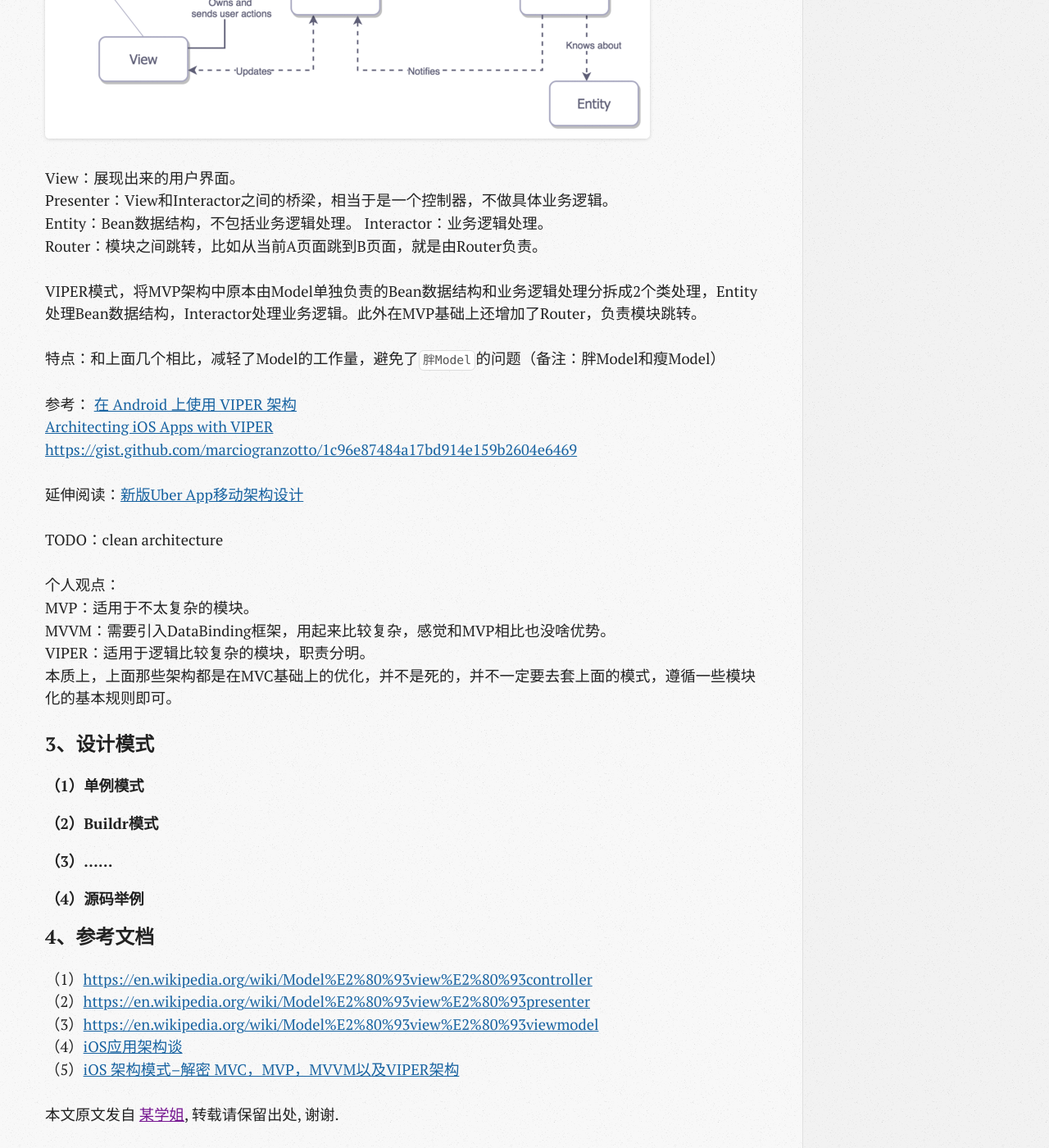
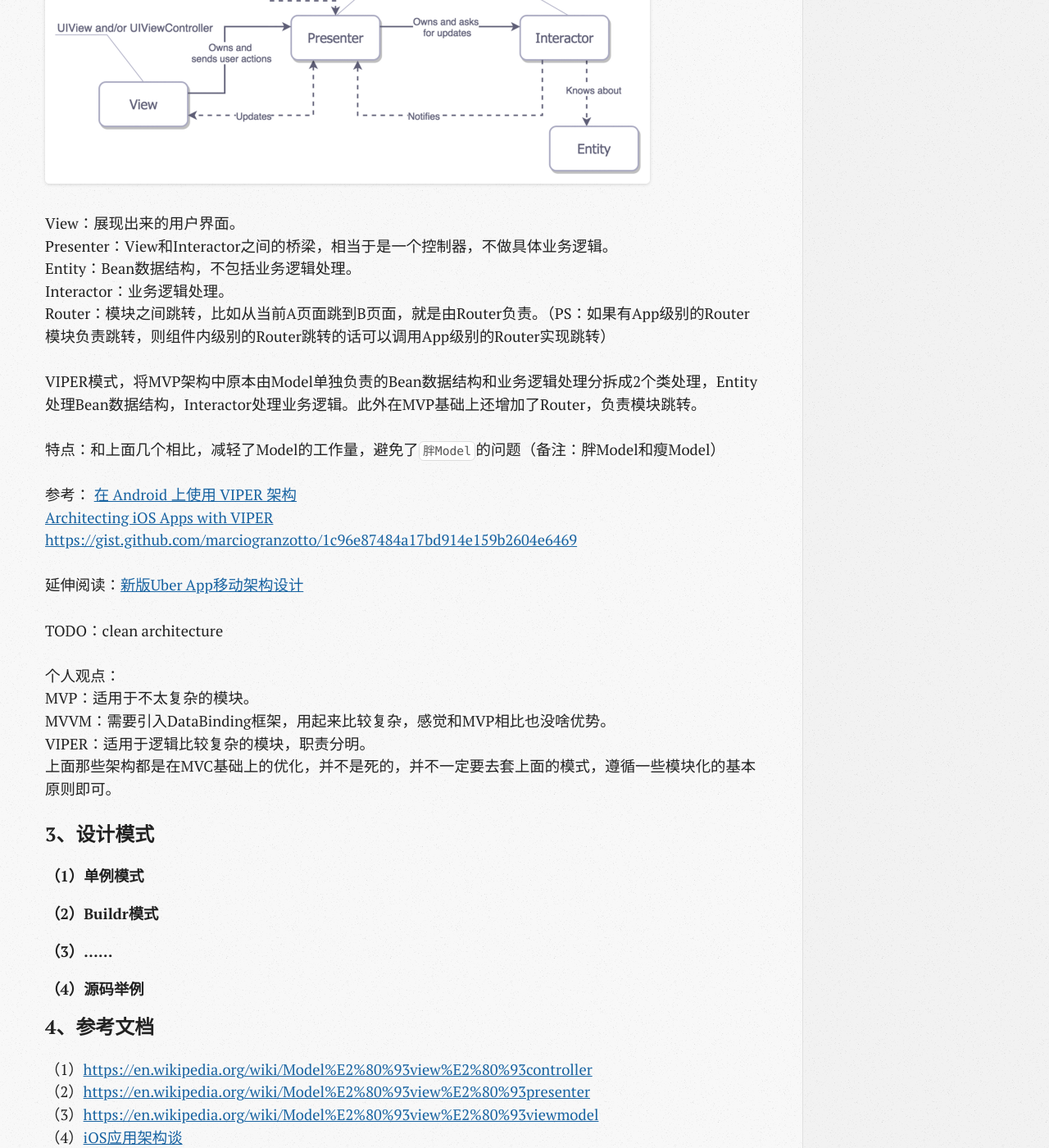
Before and after one commit to wangxinghe/wangxinghe.github.io, a Jekyll site: the page built from _posts/2018-05-12-learning-notes-code-organize.md, in a window 1280 px wide and 1400 px high, scrolled down 3390 px. Shown: the whole window at 82% size. Built offline with Jekyll 4.4.1, drawn with Linux system fonts in a browser that asks for light colours; comment, search, counter and statistics services are not loaded; some of the changed text lies outside the part shown.

Commit message:
[update]

```diff
--- a/_posts/2018-05-12-learning-notes-code-organize.md
+++ b/_posts/2018-05-12-learning-notes-code-organize.md
@@ -71,6 +71,8 @@ View和ViewModel之间通过DataBinding进行双向绑定。
 
 Demo参考：[选择恐惧症的福音！教你认清MVC，MVP和MVVM](http://zjutkz.net/2016/04/13/%E9%80%89%E6%8B%A9%E6%81%90%E6%83%A7%E7%97%87%E7%9A%84%E7%A6%8F%E9%9F%B3%EF%BC%81%E6%95%99%E4%BD%A0%E8%AE%A4%E6%B8%85MVC%EF%BC%8CMVP%E5%92%8CMVVM/)
 
+关于DataBinding：[Android基础——框架模式MVVM之DataBinding的实践](https://blog.csdn.net/qq_30379689/article/details/53037430)
+
 关于ViewModel的理解参考：[MVVM模式中ViewModel和View、Model有什么区别](https://blog.csdn.net/AlbenXie/article/details/72771141)
 
 #### （4）VIPER
@@ -81,7 +83,7 @@ View：展现出来的用户界面。
 Presenter：View和Interactor之间的桥梁，相当于是一个控制器，不做具体业务逻辑。
 Entity：Bean数据结构，不包括业务逻辑处理。
 Interactor：业务逻辑处理。
-Router：模块之间跳转，比如从当前A页面跳到B页面，就是由Router负责。
+Router：模块之间跳转，比如从当前A页面跳到B页面，就是由Router负责。（PS：如果有App级别的Router模块负责跳转，则组件内级别的Router跳转的话可以调用App级别的Router实现跳转）
 
 VIPER模式，将MVP架构中原本由Model单独负责的Bean数据结构和业务逻辑处理分拆成2个类处理，Entity处理Bean数据结构，Interactor处理业务逻辑。此外在MVP基础上还增加了Router，负责模块跳转。
 
@@ -100,7 +102,7 @@ TODO：clean architecture
 MVP：适用于不太复杂的模块。
 MVVM：需要引入DataBinding框架，用起来比较复杂，感觉和MVP相比也没啥优势。
 VIPER：适用于逻辑比较复杂的模块，职责分明。
-本质上，上面那些架构都是在MVC基础上的优化，并不是死的，并不一定要去套上面的模式，遵循一些模块化的基本规则即可。
+上面那些架构都是在MVC基础上的优化，并不是死的，并不一定要去套上面的模式，遵循一些模块化的基本原则即可。
 
 ### 3、设计模式
 
@@ -117,4 +119,4 @@ VIPER：适用于逻辑比较复杂的模块，职责分明。
 （2）[https://en.wikipedia.org/wiki/Model%E2%80%93view%E2%80%93presenter](https://en.wikipedia.org/wiki/Model%E2%80%93view%E2%80%93presenter)
 （3）[https://en.wikipedia.org/wiki/Model%E2%80%93view%E2%80%93viewmodel](https://en.wikipedia.org/wiki/Model%E2%80%93view%E2%80%93viewmodel)
 （4）[iOS应用架构谈](https://casatwy.com/iosying-yong-jia-gou-tan-kai-pian.html)
-（5）[iOS 架构模式–解密 MVC，MVP，MVVM以及VIPER架构](http://www.codertopic.com/?p=247)
+（5）[iOS 架构模式–解密 MVC，MVP，MVVM以及VIPER架构](http://ios.jobbole.com/83727/)
```
